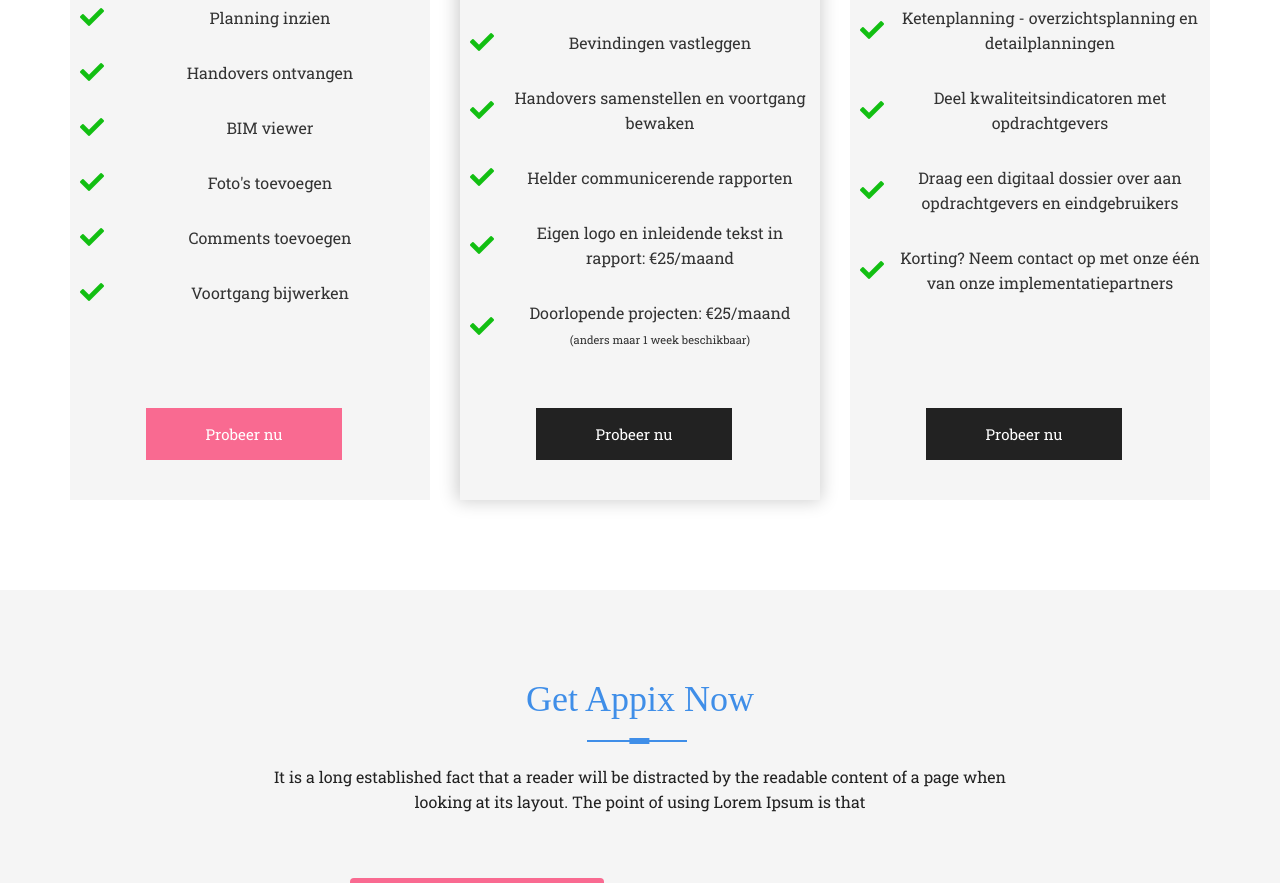
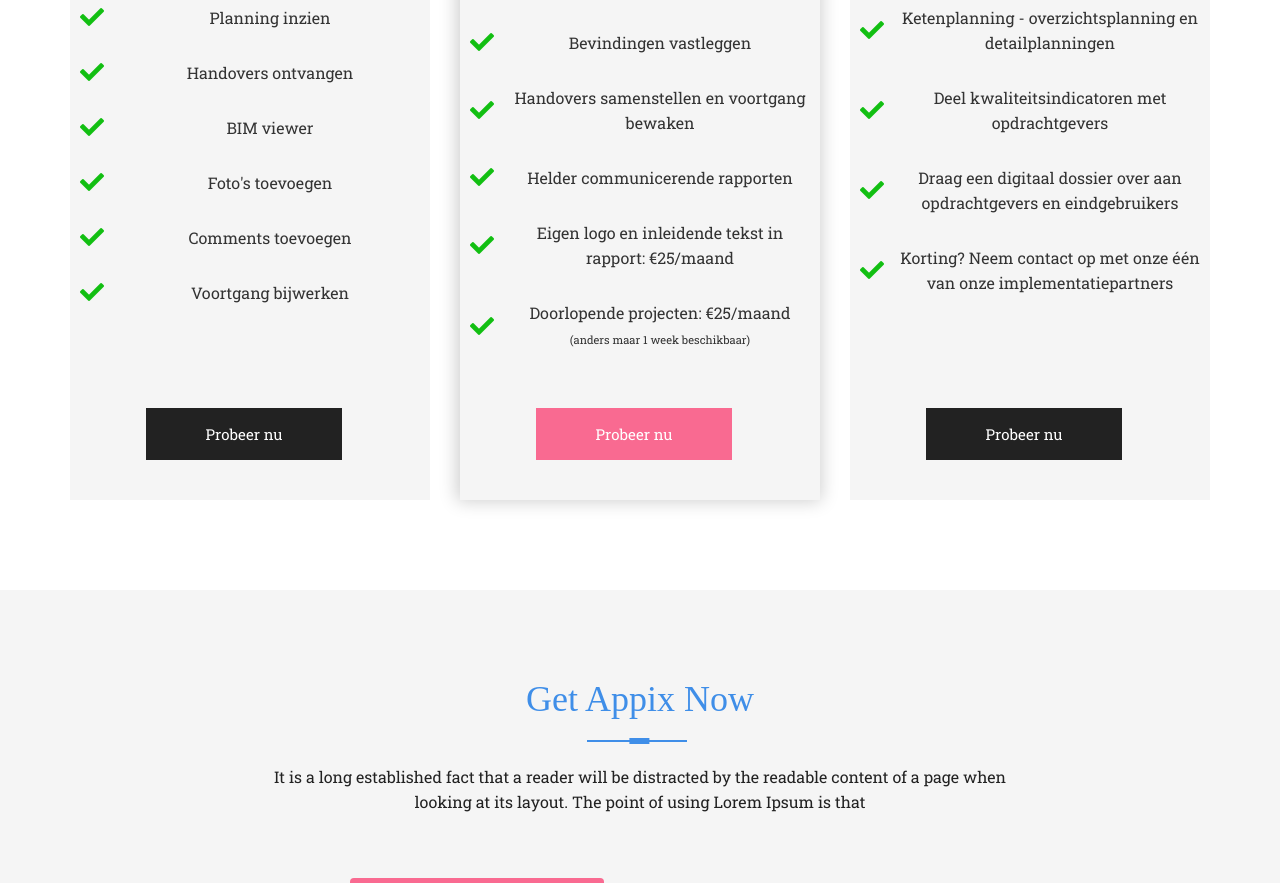
Before and after one commit to sandersoeteman/sandersoeteman.github.io, a Jekyll site: the page built from index.html, in a window 1280 px wide. Shown: the part 4691-5574 px from the top of the page. Built offline with Jekyll 4.4.1, drawn with Linux system fonts in a browser that asks for light colours; nearby versions of some CDN libraries; some web fonts are replaced.

Commit message:
contrasterend knopje popular choice

```diff
--- a/_includes/pricing_tables.html
+++ b/_includes/pricing_tables.html
@@ -29,11 +29,7 @@
             </ul>
             <div class="spacer"></div>
             <div class="themeix-button-group">
-              <a
-                href="#"
-                class="themeix-btn active-bg themeix-price-button-active"
-                >Probeer nu</a
-              >
+                    <a href="#" class="themeix-btn price-btn-cust">Probeer nu</a>
             </div>
           </div>
         </div>
@@ -61,7 +57,7 @@
             </ul>
             <div class="spacer"></div>
             <div class="themeix-button-group">
-              <a href="#" class="themeix-btn price-btn-cust">Probeer nu</a>
+              <a href="#" class="themeix-btn inverted price-btn-cust">Probeer nu</a>
             </div>
           </div>
         </div>
--- a/assets/css/style.css
+++ b/assets/css/style.css
@@ -500,6 +500,7 @@
   z-index: 2;
   transition: 0.2s;
 }
+
 .themeix-button-group .themeix-btn:first-letter {
   text-transform: capitalize;
 }
@@ -3413,3 +3414,9 @@
 .blog-meta-wrapper .blog-author {
   color: #f86a90;
 }
+.themeix-button-group .themeix-btn.price-btn-cust.inverted {
+  background: #f96a91 !important;
+}
+.themeix-button-group .themeix-btn.price-btn-cust.inverted:hover {
+  background: #222222 !important;
+}
```
